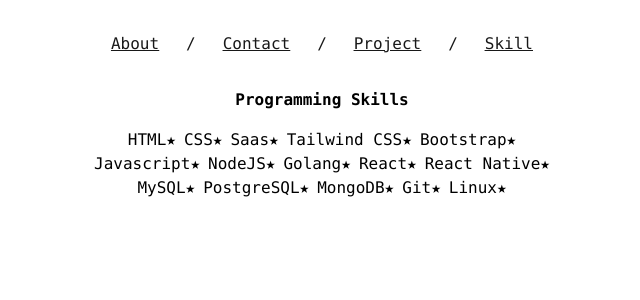
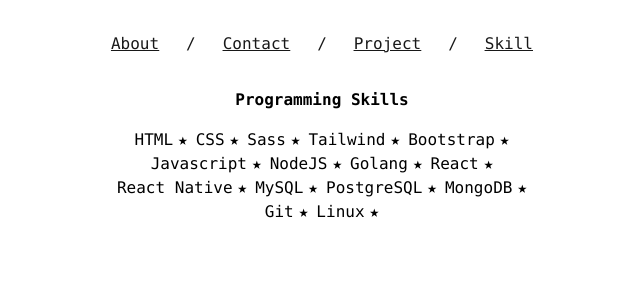
Before and after one commit to thxrhmn/personal-web-next, a Next.js app: page /skill in a window 1280 px wide. Shown: the top 300 px of the page, without its empty margins (318-958 px from the left). Built offline with nearby package versions, Linux system fonts and the light colour scheme.

Commit message:
adjustment

```diff
--- a/src/app/data.js
+++ b/src/app/data.js
@@ -77,8 +77,8 @@
   programmingStack: [
     { name: "HTML" },
     { name: "CSS" },
-    { name: "Saas" },
-    { name: "Tailwind CSS" },
+    { name: "Sass" },
+    { name: "Tailwind" },
     { name: "Bootstrap" },
     { name: "Javascript" },
     { name: "NodeJS" },
--- a/src/app/globals.css
+++ b/src/app/globals.css
@@ -25,3 +25,7 @@
 .contacts {
   gap: 0 8px;
 }
+
+.programming-skills .skill-star {
+  padding-left:5px;
+}
```
